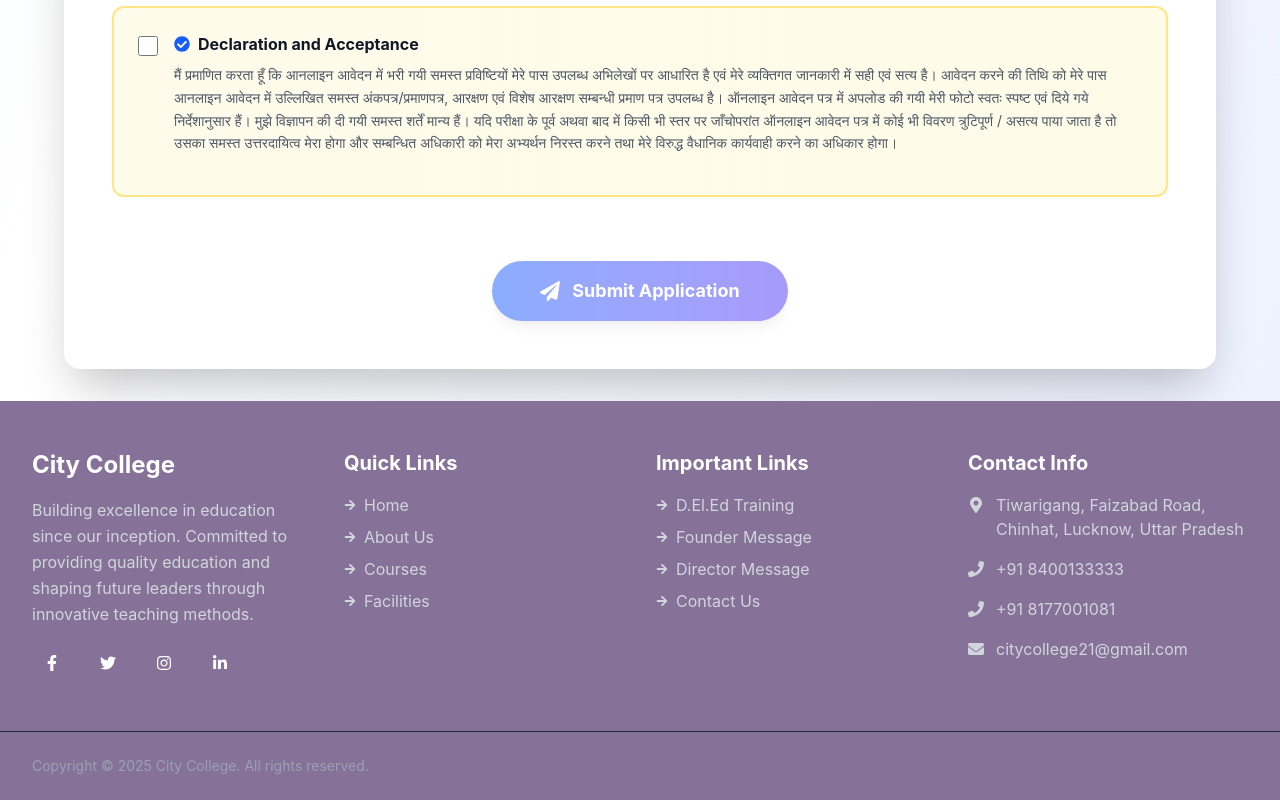
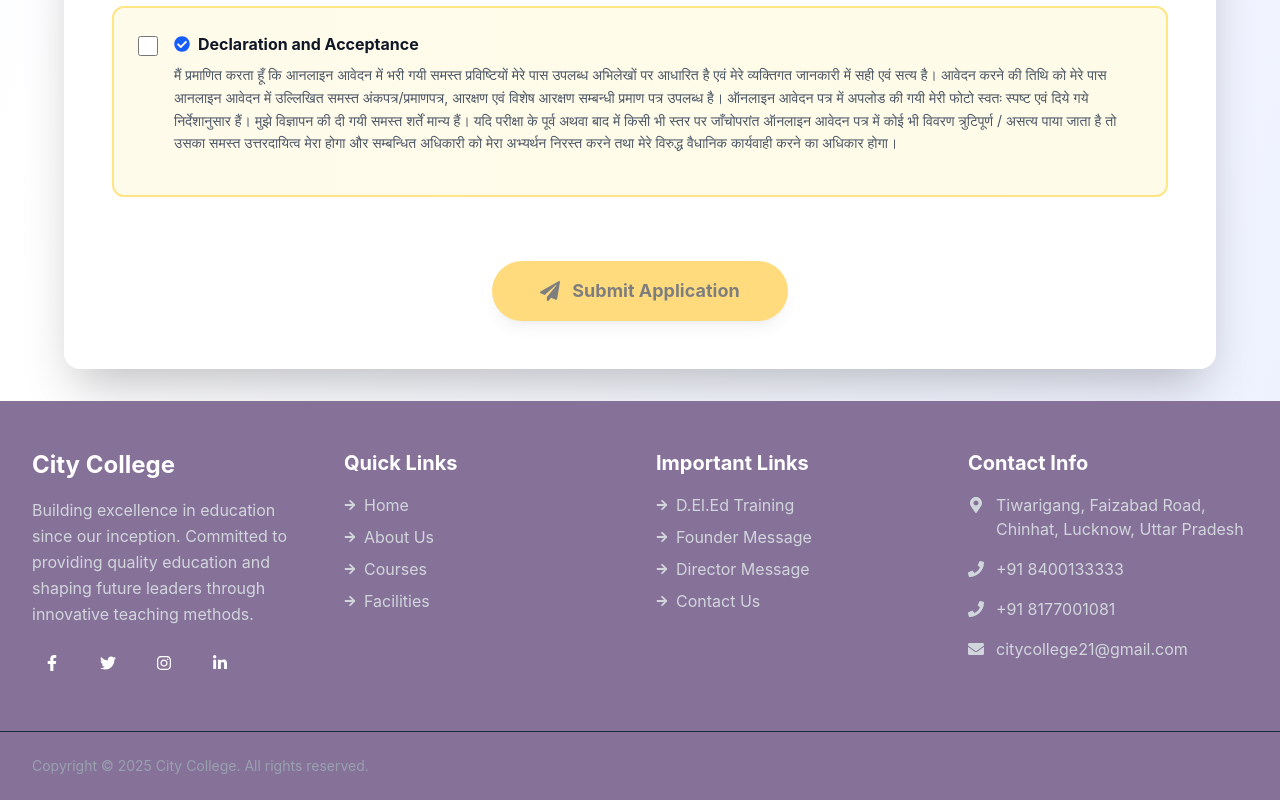
Before and after one commit to yashgupta8707/citycollegeclient, a React (Vite) app: page /registration in a window 1280 px wide. Shown: the part 3100-3900 px from the top of the page. Built offline with nearby package versions, Linux system fonts and the light colour scheme.

Commit message:
Changed Color

```diff
--- a/src/pages/Registration.jsx
+++ b/src/pages/Registration.jsx
@@ -1928,7 +1928,7 @@ const Registration = () => {
                     disabled={!formData.declarationAccepted || submitting}
                     whileHover={{ scale: 1.02 }}
                     whileTap={{ scale: 0.98 }}
-                    className="bg-gradient-to-r from-blue-600 to-indigo-600 text-white px-12 py-4 rounded-full font-bold text-lg shadow-lg hover:shadow-xl transition-all duration-300 disabled:opacity-50 disabled:cursor-not-allowed disabled:hover:scale-100 flex items-center gap-3"
+                    className=" bg-amber-400 text-black px-12 py-4 rounded-full font-bold text-lg shadow-lg hover:shadow-xl transition-all duration-300 disabled:opacity-50 disabled:cursor-not-allowed disabled:hover:scale-100 flex items-center gap-3"
                   >
                     {submitting ? (
                       <>
--- a/src/pages/RegistrationDetails.jsx
+++ b/src/pages/RegistrationDetails.jsx
@@ -386,7 +386,7 @@ const RegistrationDetails = () => {
         <div className="no-print text-center mt-8 space-y-4 sm:space-y-0 sm:space-x-4">
           <button
             onClick={handlePrint}
-            className="bg-blue-600 hover:bg-blue-700 text-white px-8 py-4 rounded-lg font-bold text-lg shadow-lg inline-flex items-center gap-3 transition-all"
+            className="bg-amber-400 text-black px-8 py-4 rounded-lg font-bold text-lg shadow-lg inline-flex items-center gap-3 transition-all"
           >
             <FaPrint className="text-xl" />
             Print Registration Form
@@ -394,7 +394,7 @@ const RegistrationDetails = () => {
 
           <button
             onClick={() => navigate("/")}
-            className="bg-gray-600 hover:bg-gray-700 text-white px-8 py-4 rounded-lg font-bold text-lg shadow-lg inline-flex items-center gap-3 transition-all"
+            className="bg-amber-400 text-black px-8 py-4 rounded-lg font-bold text-lg shadow-lg inline-flex items-center gap-3 transition-all"
           >
             <FaHome className="text-xl" />
             Back to Home
```
